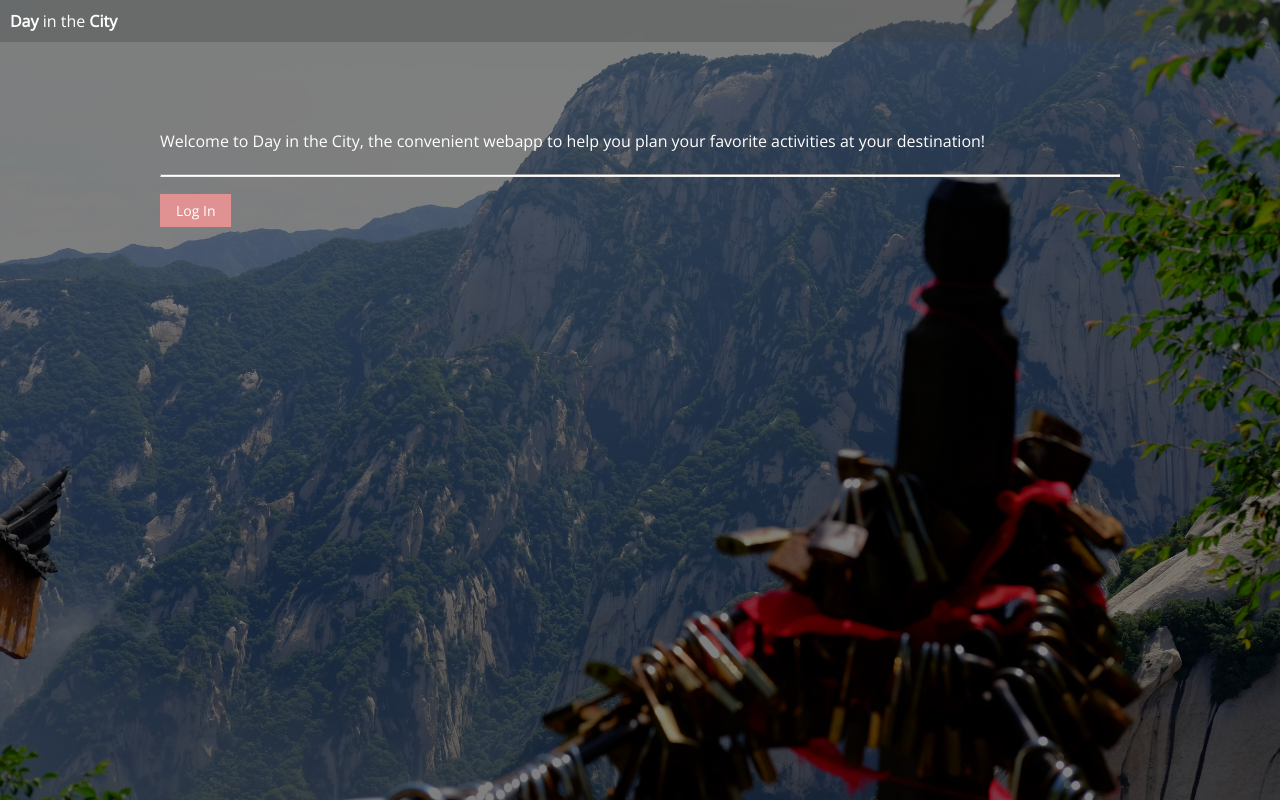
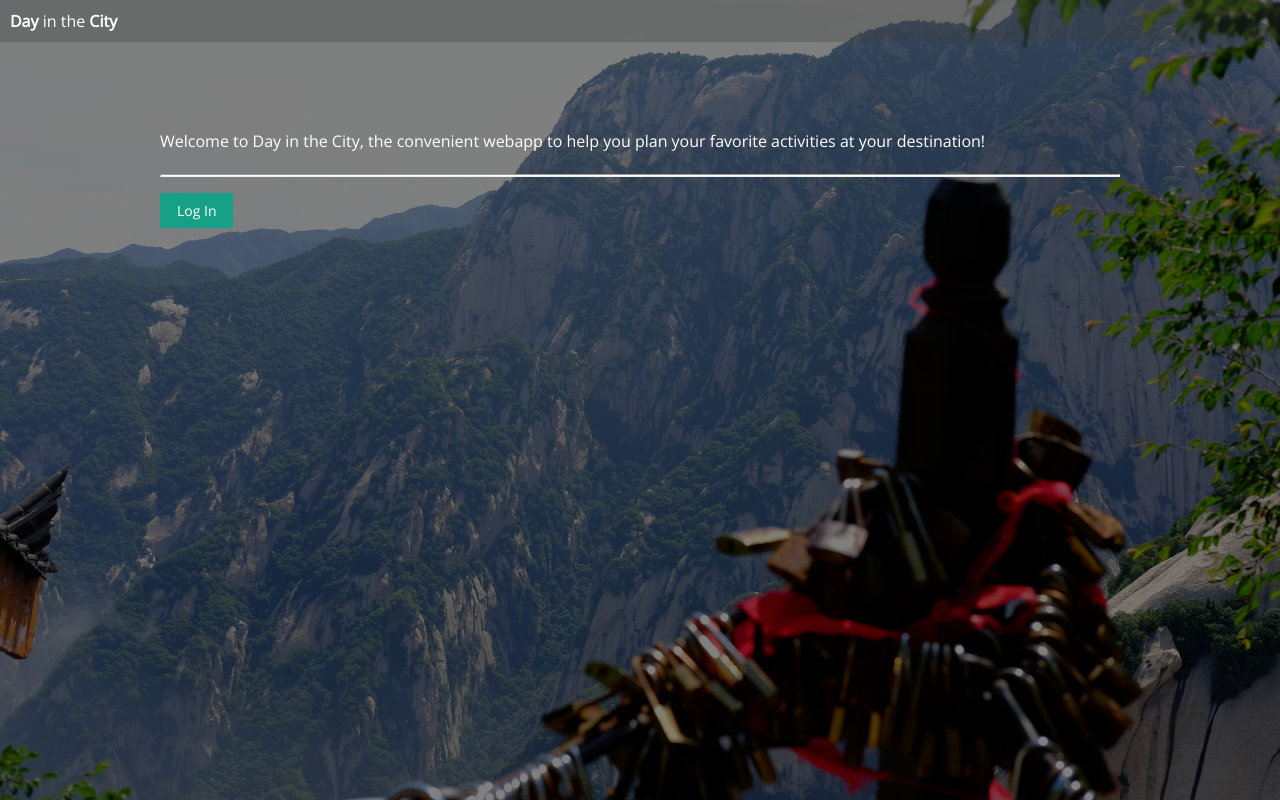
Before and after one commit to lik/daytravel, a Python web app: template templates/daytravel.html in a window 1280 px wide. Run offline with Jinja, Linux system fonts and the light colour scheme; the template is opened without the code that fills it, so the values that code supplies are empty; some libraries are stand-ins or nearby versions.

Commit message:
Looks better now

```diff
--- a/stylesheets/style.css
+++ b/stylesheets/style.css
@@ -1,9 +1,6 @@
 * {
 	margin: 0;
 	font-family: 'Open Sans', sans-serif;
-	-webkit-appearance: none;
-	-moz-appearance: none;
-	appearance: none;
 }
 
 html {
@@ -11,6 +8,7 @@ html {
 	background-repeat: no-repeat;
 	background-size: cover;
 	font-family: 'Open Sans', sans-serif;
+	color: #FFFFFF;
 }
 
 #topbar {
@@ -33,7 +31,6 @@ a {
 	padding: 7px 16px;
 	font-size: 14px;
 	background: #e09192;
-
 }
 
 a:link, a:visited {
@@ -49,6 +46,13 @@ form {
 	margin-right: auto;
 }
 
+input {
+	color: white;
+	border: white;
+	border-style: solid;
+}
+
+
 select {
 	background-color: #fff;
 	border: white;
@@ -58,6 +62,10 @@ select {
 	padding: 7px 16px;
 	display: inline-block;
 	font-size: 14px;
+	-moz-appearance: none;
+	-webkit-appearance: none;
+	appearance: none;
+
 }
 
 button {
@@ -81,6 +89,14 @@ button:hover {
 	border-style: solid;
 }
 
+.rightbutton, #login {
+	background-color: #16A085;
+	border: #16A085;
+	border-width: 1px;
+	border-style: solid;
+	color: white;
+}
+
 @media only screen and (max-width: 960px) {
 	.page {
 		width: 75%;
--- a/templates/daytravel.html
+++ b/templates/daytravel.html
@@ -16,7 +16,12 @@ $('html').css({'background-image': 'linear-gradient(rgba(0, 0, 0, 0.5), rgba(0,
 	<br>
 	<br>
 	<br>
-  <br>
+	<br>
+
+	{% block content %}
+
+
+
 	{% if current_user %}
 	<body>
 		<div class="page">
@@ -57,10 +62,13 @@ $('html').css({'background-image': 'linear-gradient(rgba(0, 0, 0, 0.5), rgba(0,
 			<br>
 			<hr>
 			<br>
-			<a href="{{login_url}}">Log In</a><br>
+			<a id="login" href="{{login_url}}">Log In</a><br>
 		</div>
 
 		{% endif %}
+
+
+		{% endblock %}
 
 
 		<script src="https://maps.googleapis.com/maps/api/js?key=AIzaSyDHhIL18jARC4cn2NmXw2V0HUN8whCzLLI&libraries=places"></script>
```
Also changed, not shown: templates/plan.html (+17 -9 lines), 1 other file.
